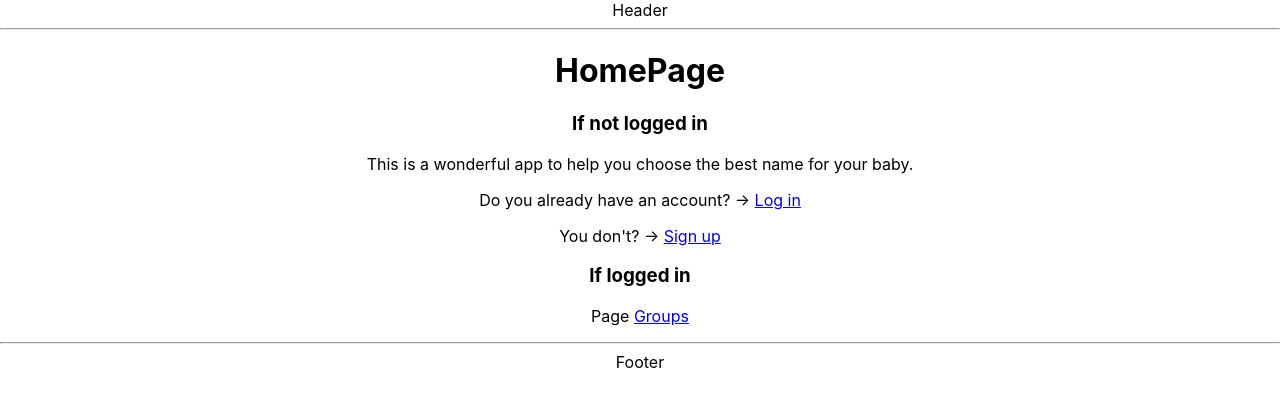
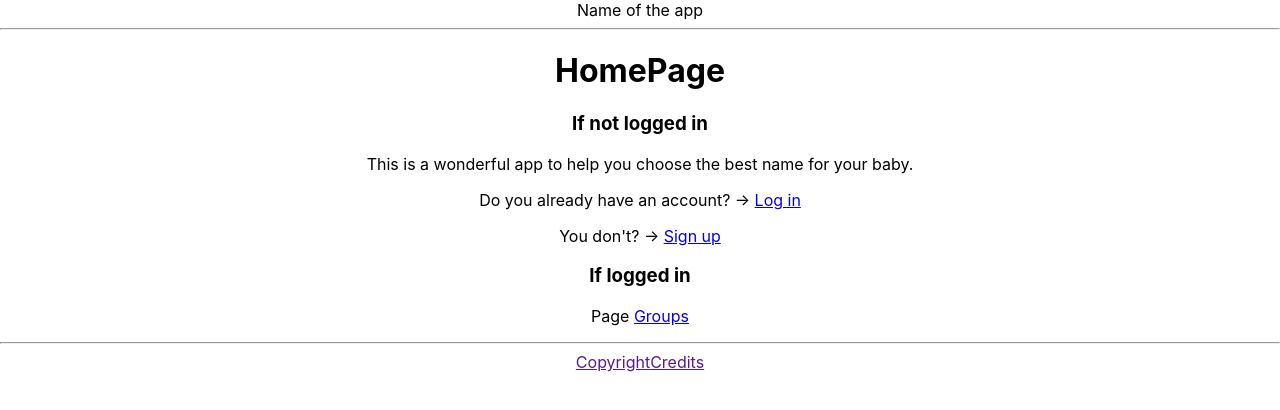
Before and after one commit to marcozampini/ironhack-final-project-front, a React (Create React App) app: page / in a window 1280 px wide. Shown: the top 410 px of the page. Built offline with nearby package versions, Linux system fonts and the light colour scheme.

Commit message:
global/wireframe - Group

```diff
--- a/src/components/layout/Footer.js
+++ b/src/components/layout/Footer.js
@@ -4,7 +4,8 @@ const Footer = () => {
   return (
     <>
       <hr></hr>
-      <div>Footer</div>
+      <a href="">Copyright</a>
+      <a href="">Credits</a>
     </>
   )
 }
--- a/src/components/layout/Header.js
+++ b/src/components/layout/Header.js
@@ -3,7 +3,7 @@ import React from 'react'
 const Header = () => {
   return (
     <>
-      <div>Header</div>
+      <div>Name of the app</div>
       <hr></hr>
     </>
   )
```
Also changed, not shown: public/wireframe/groups-id.html (+10 -4 lines).
